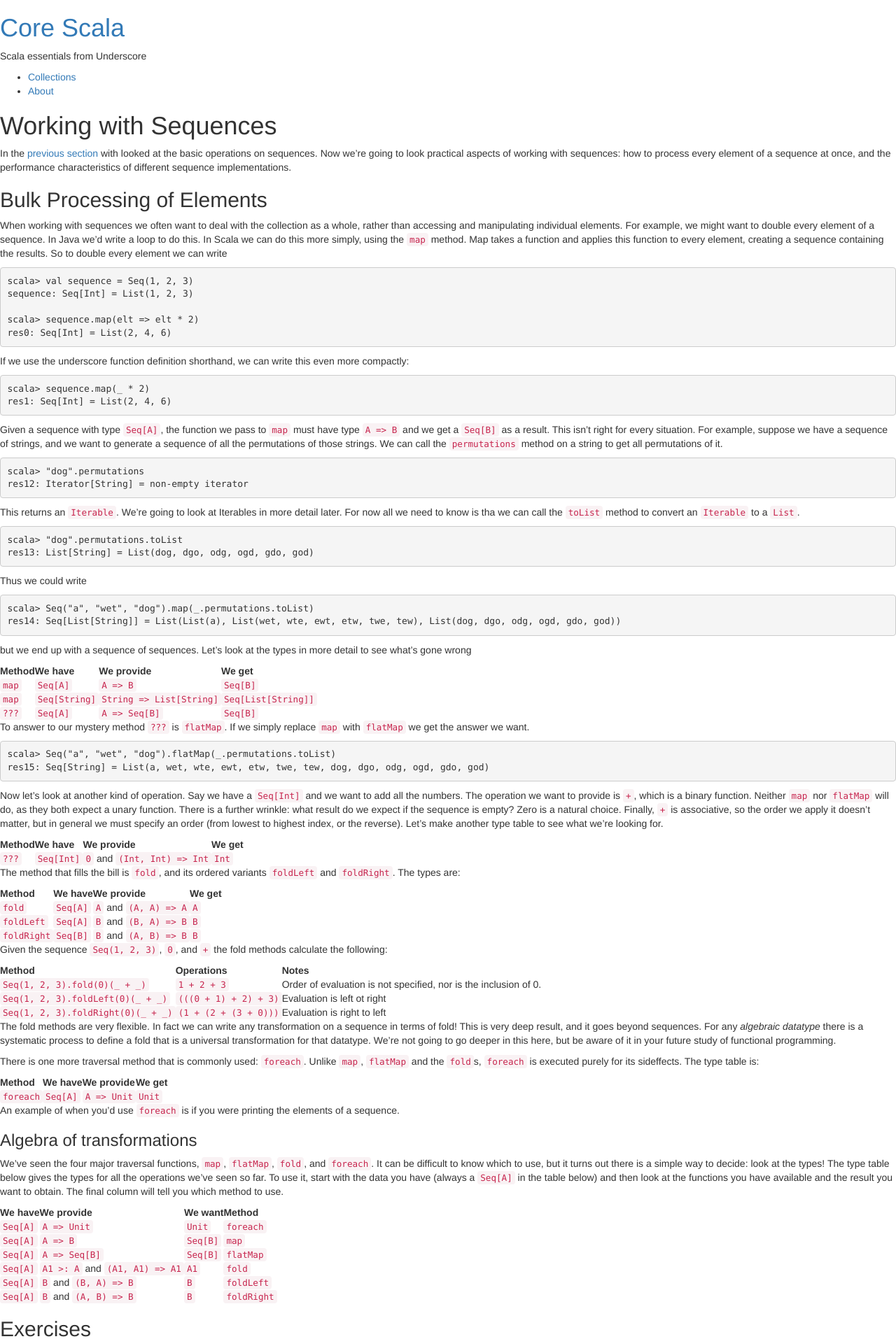
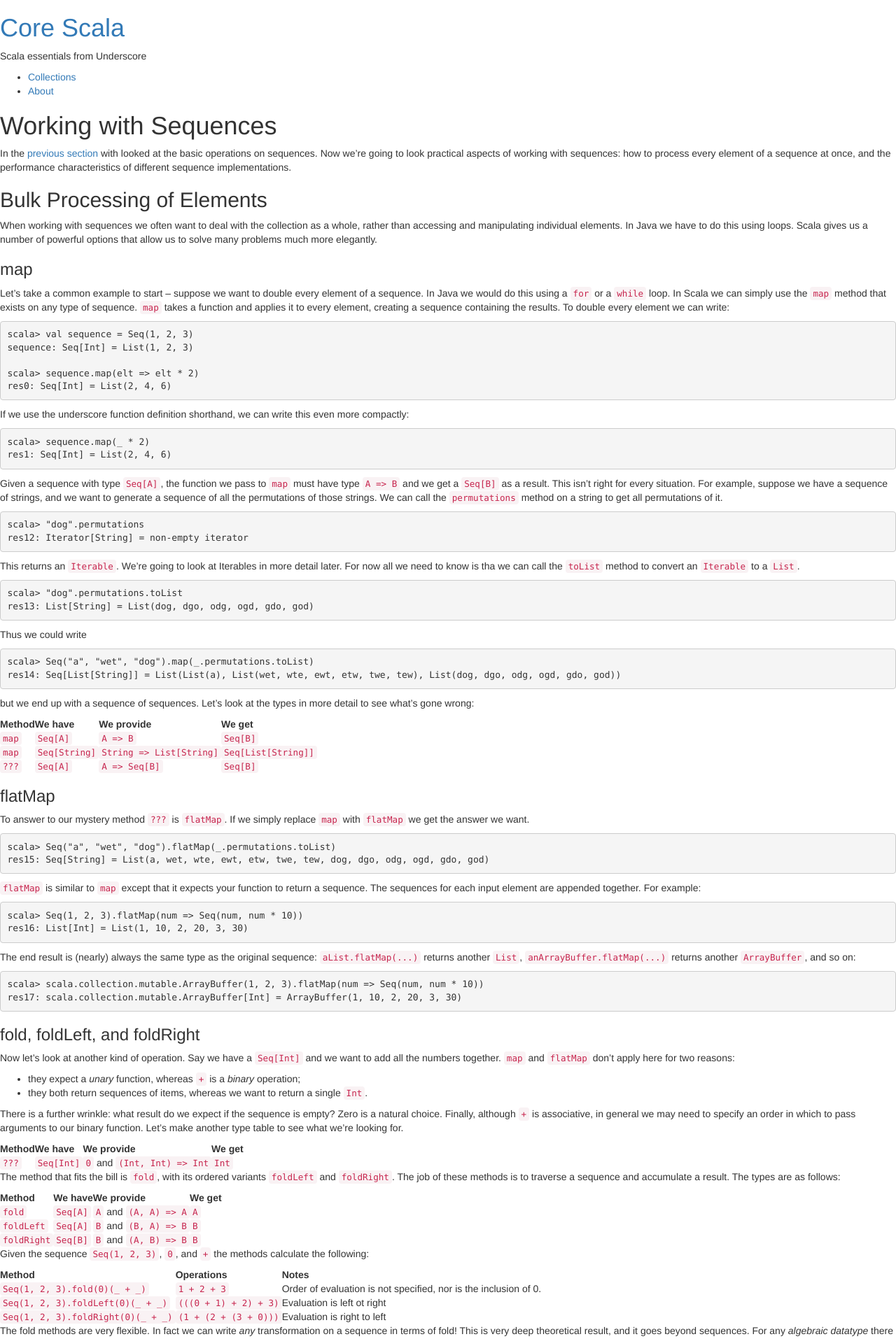
Before and after one commit to underscoreio/essential-scala, a Jekyll site: the page built from collections/working-with-seq.md, in a window 1280 px wide. Shown: the top 1914 px of the page at 70% size. Built offline with Jekyll 4.4.1, drawn with Linux system fonts in a browser that asks for light colours; nearby versions of some CDN libraries; library files that are not in the unit come from our copies; some of the changed text lies outside the part shown.

Commit message:
Typos and tweaks to "Working with Sequences"

```diff
--- a/collections/working-with-seq.md
+++ b/collections/working-with-seq.md
@@ -9,7 +9,11 @@ In the [previous section](seq.html) with looked at the basic operations on seque
 
 ## Bulk Processing of Elements
 
-When working with sequences we often want to deal with the collection as a whole, rather than accessing and manipulating individual elements. For example, we might want to double every element of a sequence. In Java we'd write a loop to do this. In Scala we can do this more simply, using the `map` method. Map takes a function and applies this function to every element, creating a sequence containing the results. So to double every element we can write
+When working with sequences we often want to deal with the collection as a whole, rather than accessing and manipulating individual elements. In Java we have to do this using loops. Scala gives us a number of powerful options that allow us to solve many problems much more elegantly.
+
+### map
+
+Let's take a common example to start -- suppose we want to double every element of a sequence. In Java we would do this using a `for` or a `while` loop. In Scala we can simply use the `map` method that exists on any type of sequence. `map` takes a function and applies it to every element, creating a sequence containing the results. To double every element we can write:
 
 {% highlight scala %}
 scala> val sequence = Seq(1, 2, 3)
@@ -47,7 +51,7 @@ scala> Seq("a", "wet", "dog").map(_.permutations.toList)
 res14: Seq[List[String]] = List(List(a), List(wet, wte, ewt, etw, twe, tew), List(dog, dgo, odg, ogd, gdo, god))
 {% endhighlight %}
 
-but we end up with a sequence of sequences. Let's look at the types in more detail to see what's gone wrong
+but we end up with a sequence of sequences. Let's look at the types in more detail to see what's gone wrong:
 
 | Method | We have  | We provide | We get   |
 |--------+----------+------------+----------|
@@ -56,6 +60,8 @@ but we end up with a sequence of sequences. Let's look at the types in more deta
 | `???`  | `Seq[A]` | `A => Seq[B]` | `Seq[B]` |
 |===========================================|
 
+### flatMap
+
 To answer to our mystery method `???` is `flatMap`. If we simply replace `map` with `flatMap` we get the answer we want.
 
 {% highlight scala %}
@@ -63,14 +69,35 @@ scala> Seq("a", "wet", "dog").flatMap(_.permutations.toList)
 res15: Seq[String] = List(a, wet, wte, ewt, etw, twe, tew, dog, dgo, odg, ogd, gdo, god)
 {% endhighlight %}
 
-Now let's look at another kind of operation. Say we have a `Seq[Int]` and we want to add all the numbers. The operation we want to provide is `+`, which is a binary function. Neither `map` nor `flatMap` will do, as they both expect a unary function. There is a further wrinkle: what result do we expect if the sequence is empty? Zero is a natural choice. Finally, `+` is associative, so the order we apply it doesn't matter, but in general we must specify an order (from lowest to highest index, or the reverse). Let's make another type table to see what we're looking for.
+`flatMap` is similar to `map` except that it expects your function to return a sequence. The sequences for each input element are appended together. For example:
+
+{% highlight scala %}
+scala> Seq(1, 2, 3).flatMap(num => Seq(num, num * 10))
+res16: List[Int] = List(1, 10, 2, 20, 3, 30)
+{% endhighlight %}
+
+The end result is (nearly) always the same type as the original sequence: `aList.flatMap(...)` returns another `List`, `anArrayBuffer.flatMap(...)` returns another `ArrayBuffer`, and so on:
+
+{% highlight scala %}
+scala> scala.collection.mutable.ArrayBuffer(1, 2, 3).flatMap(num => Seq(num, num * 10))
+res17: scala.collection.mutable.ArrayBuffer[Int] = ArrayBuffer(1, 10, 2, 20, 3, 30)
+{% endhighlight %}
+
+### fold, foldLeft, and foldRight
+
+Now let's look at another kind of operation. Say we have a `Seq[Int]` and we want to add all the numbers together. `map` and `flatMap` don't apply here for two reasons:
+
+ - they expect a *unary* function, whereas `+` is a *binary* operation;
+ - they both return sequences of items, whereas we want to return a single `Int`.
+
+There is a further wrinkle: what result do we expect if the sequence is empty? Zero is a natural choice. Finally, although `+` is associative, in general we may need to specify an order in which to pass arguments to our binary function. Let's make another type table to see what we're looking for.
 
 | Method | We have  | We provide | We get   |
 |--------+----------+------------+----------|
 | `???`  | `Seq[Int]` | `0` and `(Int, Int) => Int` | `Int` |
 |===========================================|
 
-The method that fills the bill is `fold`, and its ordered variants `foldLeft` and `foldRight`. The types are:
+The method that fits the bill is `fold`, with its ordered variants `foldLeft` and `foldRight`. The job of these methods is to traverse a sequence and accumulate a result. The types are as follows:
 
 | Method | We have  | We provide | We get   |
 |--------+----------+------------+----------|
@@ -88,16 +115,25 @@ Given the sequence `Seq(1, 2, 3)`, `0`, and `+` the fold methods calculate the f
 | `Seq(1, 2, 3).foldRight(0)(_ + _)`  | `(1 + (2 + (3 + 0)))`    | Evaluation is right to left
 |===========================================|
 
-The fold methods are very flexible. In fact we can write any transformation on a sequence in terms of fold! This is very deep result, and it goes beyond sequences. For any *algebraic datatype* there is a systematic process to define a fold that is a universal transformation for that datatype. We're not going to go deeper in this here, but be aware of it in your future study of functional programming.
+The fold methods are very flexible. In fact we can write *any* transformation on a sequence in terms of fold! This is very deep theoretical result, and it goes beyond sequences. For any *algebraic datatype* there is a systematic process to define a fold that is a universal transformation for that datatype. We're not going to go deeper into this here, but be aware of the power and fundamental nature of fold in your future study of functional programming.
 
-There is one more traversal method that is commonly used: `foreach`. Unlike `map`, `flatMap` and the `fold`s, `foreach` is executed purely for its sideffects. The type table is:
+### foreach
+
+There is one more traversal method that is commonly used: `foreach`. Unlike `map`, `flatMap` and the `fold`s, `foreach` does not return a useful result -- we use it purely for its side-effects. The type table is:
 
 | Method | We have  | We provide | We get   |
 |--------+----------+------------+----------|
 | `foreach` | `Seq[A]` | `A => Unit` | `Unit` |
 |==========|
 
-An example of when you'd use `foreach` is if you were printing the elements of a sequence.
+A great example using `foreach` is printing the elements of a sequence:
+
+{% highlight scala %}
+scala> List(1, 2, 3).foreach(num => println("And a " + num + "..."))
+And a 1...
+And a 2...
+And a 3...
+{% endhighlight %}
 
 ### Algebra of transformations
 
@@ -113,6 +149,8 @@ We've seen the four major traversal functions, `map`, `flatMap`, `fold`, and `fo
 | `Seq[A]` | `B` and `(A, B) => B` | `B` | `foldRight` |
 |============|
 
+This type of analysis may see mforeign at first, but you will quickly get used to it. Your two steps in solving any problem with sequences should be: think about the types, and experiment on the REPL!
+
 ## Exercises
 
 1. Print every element of the sequence `Seq(1, 2, 3)`.
@@ -124,7 +162,7 @@ We've seen the four major traversal functions, `map`, `flatMap`, `fold`, and `fo
 7. Write your own implementation of `foldRight` that uses `foreach` and mutable state.
 
 
-## Other Useful Functions
+## Other useful functions
 
 There are many other useful methods defined on `Seq`. We've seen `contains` in the exercises above (you did do the exercises, right?) Similar functions are `filter` and `find`. Filter returns a sequence containing all the element that pass a test. For example, to get just the positive elements of sequence:
 
@@ -143,4 +181,4 @@ scala> Seq(-1, -2).find(elt => elt > 0)
 res18: Option[Int] = None
 {% endhighlight %}
 
-There are many more methods on sequences. Consult the documentation for more.
+There are many more methods on sequences. Consult the documentation for more. You can find many of them on the [Scaladoc page](http://www.scala-lang.org/api/current/scala/collection/Seq.html) for `Seq`.
```
Also changed, not shown: other parts of collections/working-with-seq.md (+1 -1 lines), assets/themes/smooth/css/style.css (+9 -0 lines), assets/themes/smooth/css/style.less (+10 -0 lines).
